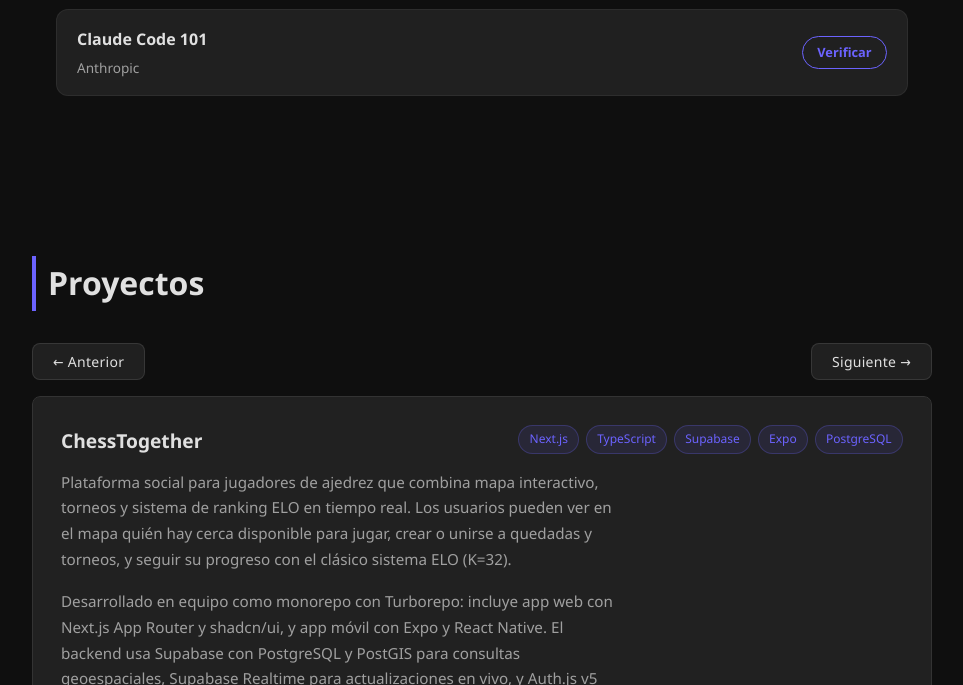
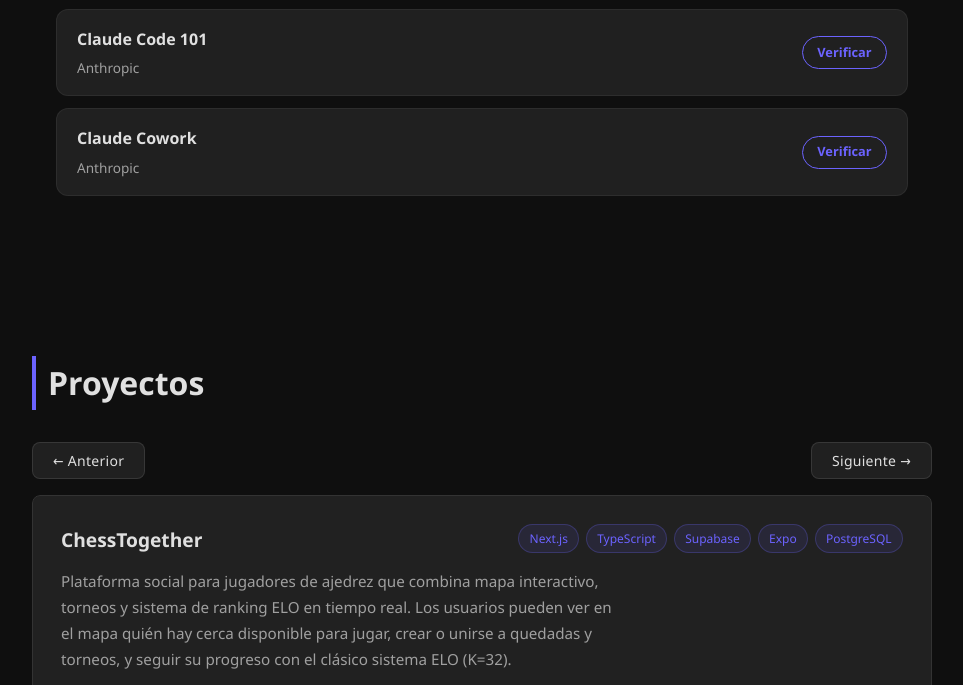
Before and after one commit to Panzuzu135-bot/Portfolio-Profesional.github.io, a plain HTML site: page index.html in a window 1280 px wide. Shown: the part 2172-2857 px from the top of the page, without its empty margins (158-1121 px from the left). Drawn offline with nearby package versions, Linux system fonts and the light colour scheme.

Commit message:
feat: añadir certificación Claude Cowork

```diff
--- a/index.html
+++ b/index.html
@@ -114,6 +114,13 @@
           <span class="cert-emisor">Anthropic</span>
         </div>
         <a href="https://verify.skilljar.com/c/58sy57r5ehgq" target="_blank" rel="noopener noreferrer" class="cert-verificar">Verificar</a>
+      </li>
+      <li class="cert-item">
+        <div class="cert-info">
+          <span class="cert-nombre">Claude Cowork</span>
+          <span class="cert-emisor">Anthropic</span>
+        </div>
+        <a href="https://verify.skilljar.com/c/n3k75ezwify9" target="_blank" rel="noopener noreferrer" class="cert-verificar">Verificar</a>
       </li>
     </ul>
   </section>
```
